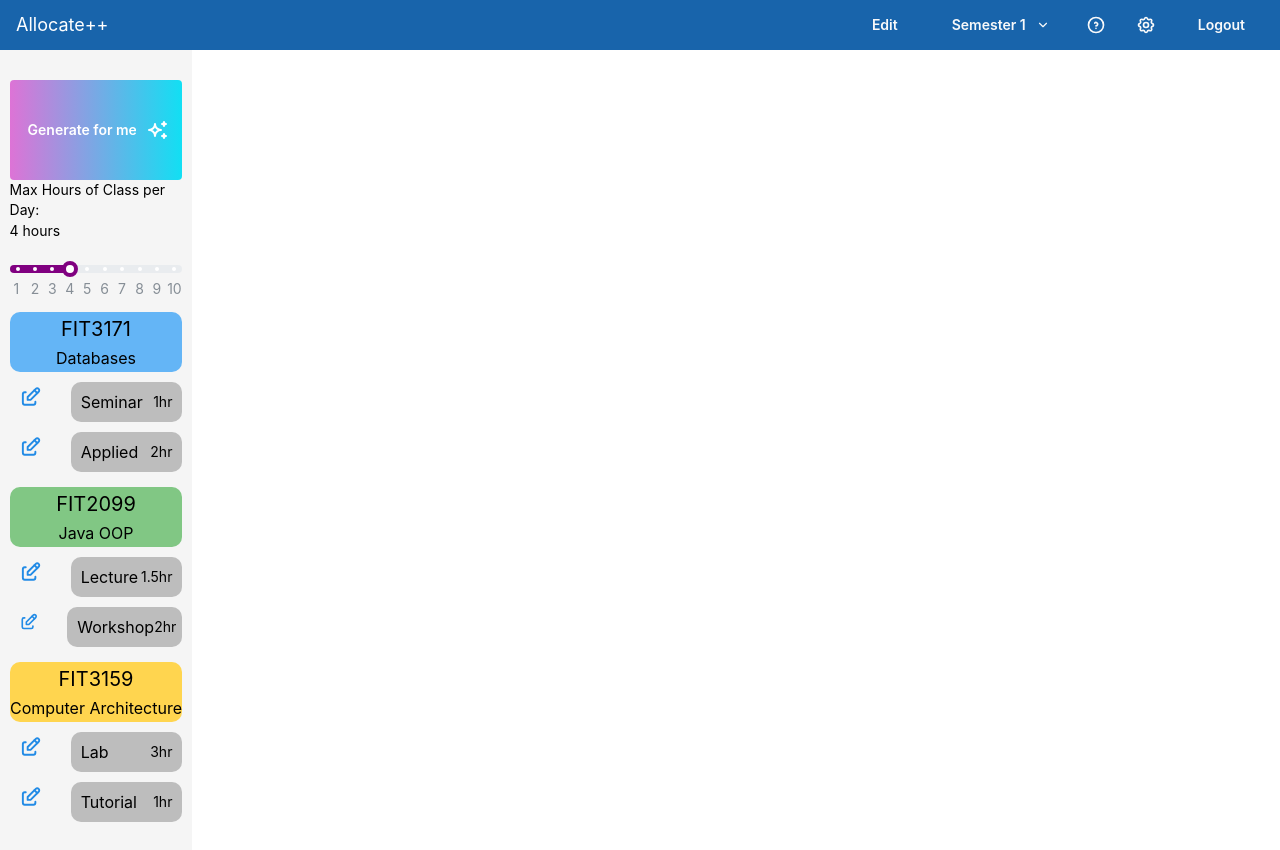
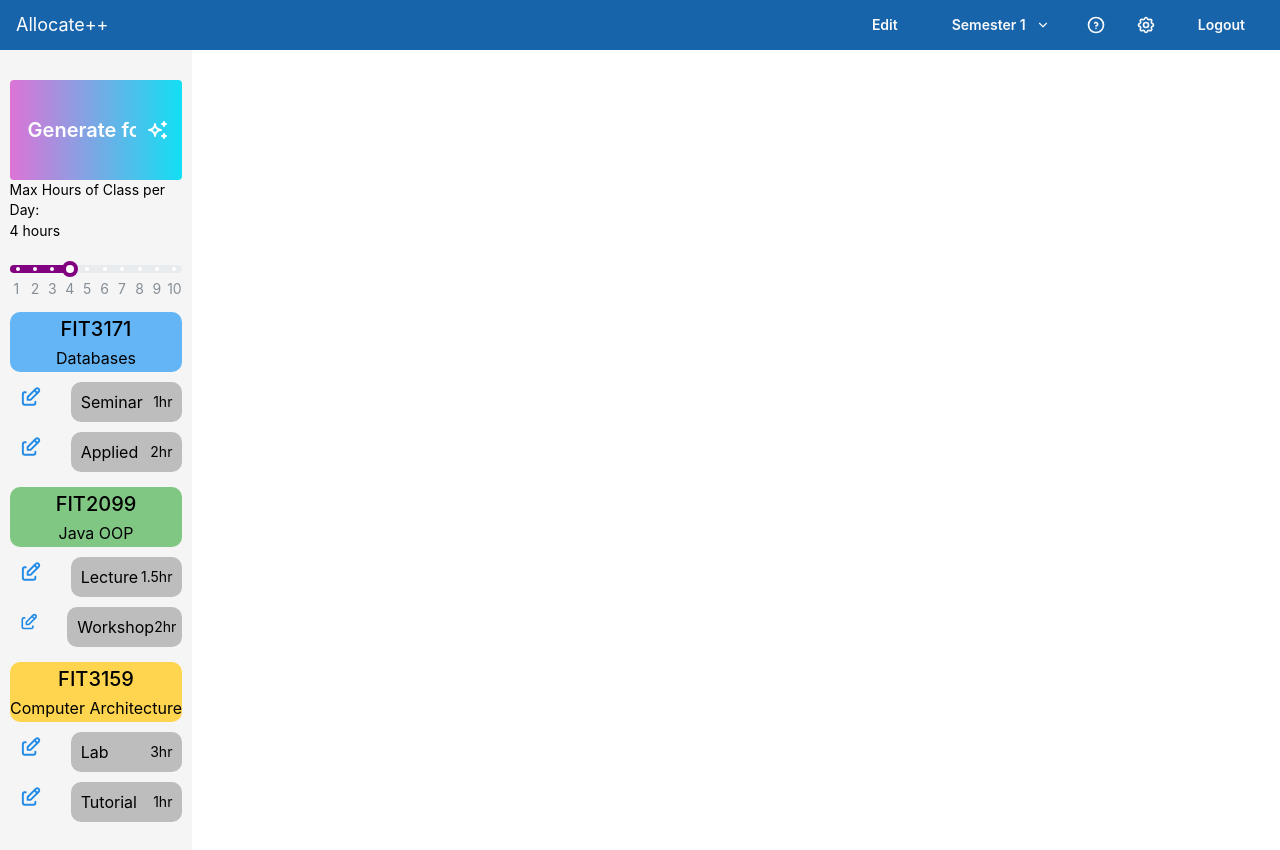
Before and after one commit to RichardLi88/unihack-2025, a React app in the folder project/frontend/: page /planner in a window 1280 px wide. Both pictures are taken after a click on the button "Edit". Built offline with nearby package versions, Linux system fonts and the light colour scheme; the HTML template or start-up script is replaced by a standard one.

Commit message:
make font weight for unit names slightly larger

```diff
--- a/project/frontend/src/components/PlannerFeatures.jsx
+++ b/project/frontend/src/components/PlannerFeatures.jsx
@@ -13,6 +13,7 @@ function PlannerFeatures() {
         gradient={{ from: "#DD73D6", to: "#12DFF3", deg: 90 }}
         h="100px"
         w="90%"
+        fz="20px"
         rightSection={<IconSparkles />}
       >
         Generate for me!
--- a/project/frontend/src/components/UnitCard.jsx
+++ b/project/frontend/src/components/UnitCard.jsx
@@ -15,7 +15,9 @@ function UnitCard({ data, color, onClick }) {
         onClick={onClick}
         className={styles["unit-card"]}
       >
-        <Text size="xl">{data.unitCode}</Text>
+        <Text size="xl" fw={500}>
+          {data.unitCode}
+        </Text>
         <Text size="md">{data.unitName}</Text>
       </Flex>
     </>
```
